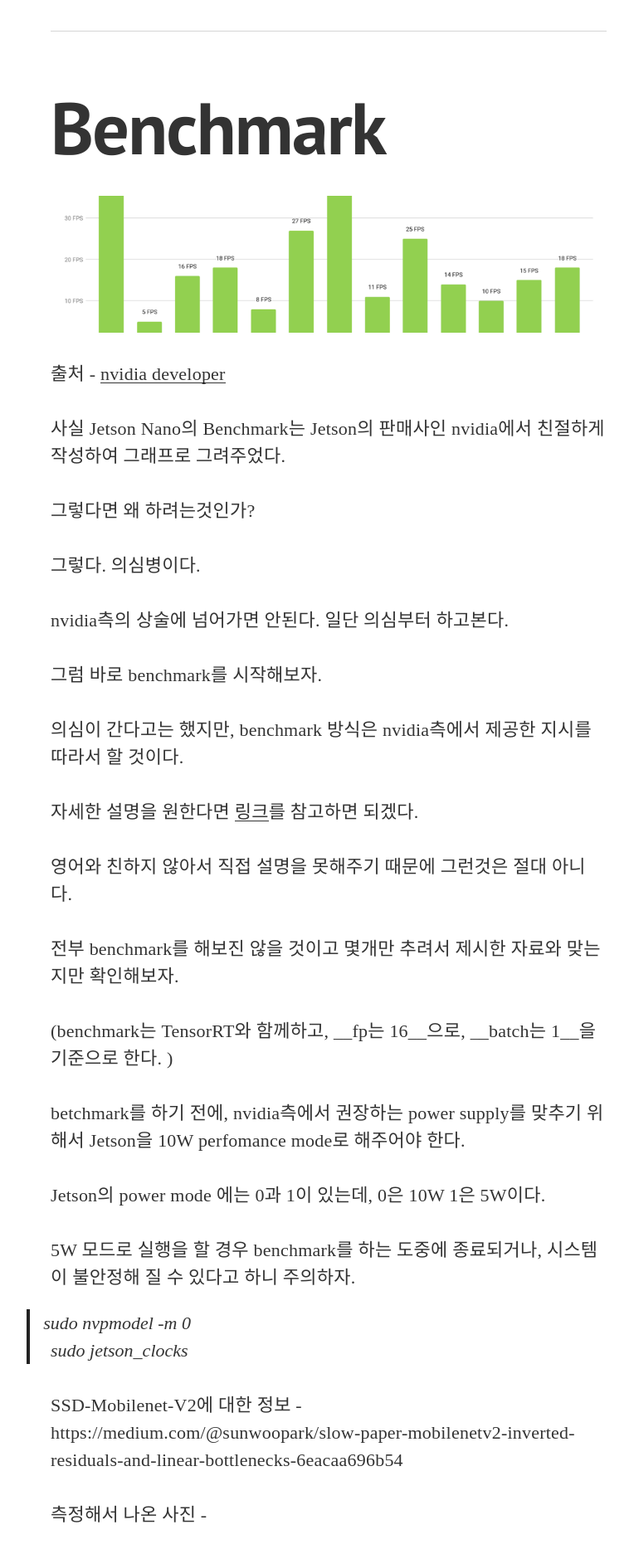
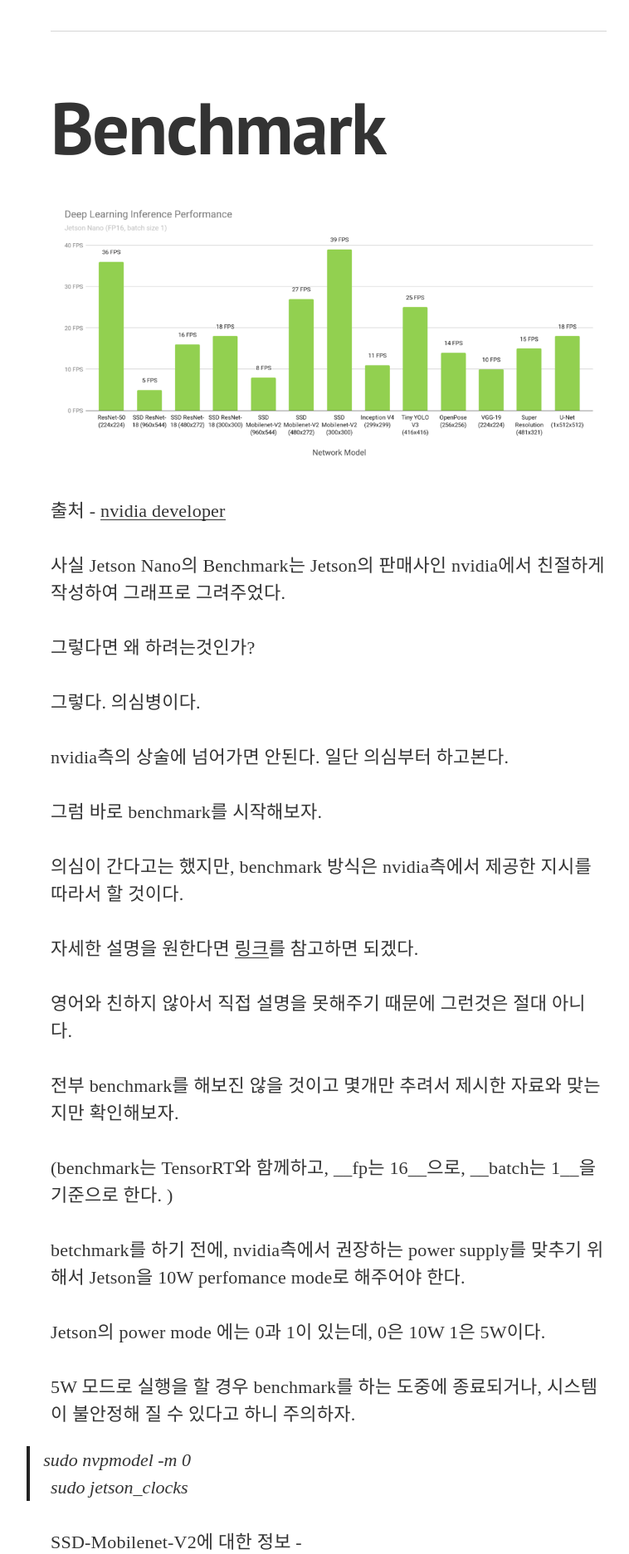
Before and after one commit to vincentchan/mickey, a Jekyll site: the page built from _posts/2019-06-27-jetsonnano02.markdown, in a window 1280 px wide. Shown: the part 2642-4515 px from the top of the page at 83% size, without its empty margins (244-1002 px from the left). Built offline with Jekyll 4.4.1, drawn with Linux system fonts in a browser that asks for light colours; nearby versions of some CDN libraries; some web fonts are replaced; comment, search, counter and statistics services are not loaded.

Commit message:
jetson nano benchmark 01-test02

```diff
--- a/_posts/2019-06-27-jetsonnano02.markdown
+++ b/_posts/2019-06-27-jetsonnano02.markdown
@@ -58,7 +58,7 @@ benchmark가 무슨 뜻인지부터 한번 살펴보자.
 
 # Benchmark
 
-<div class="img img--fullContainer img--5xLeading" style="background-image: url({{ site.baseurl_posts_img }}jetson_nano-deep_learning_inference_perf-chart.png);"></div>
+<div class="img img--fullContainer img--10xLeading" style="background-image: url({{ site.baseurl_posts_img }}jetson_nano-deep_learning_inference_perf-chart.png);"></div>
 
 출처 - [nvidia developer](https://developer.nvidia.com/embedded/jetson-nano-dl-inference-benchmarks)
 
```
